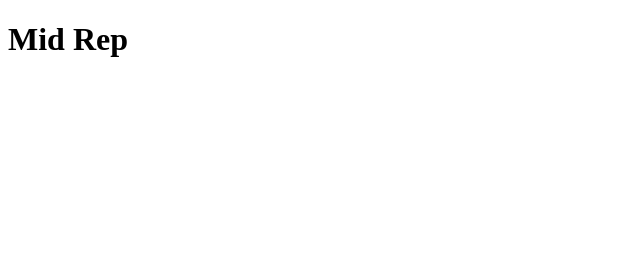
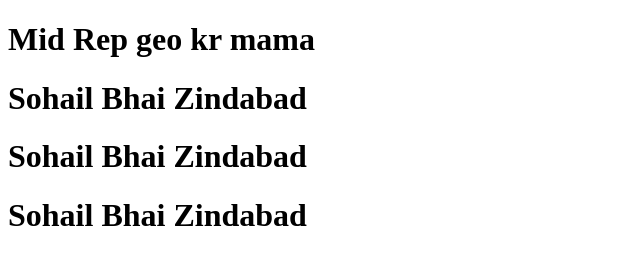
Before and after one commit to UsamaAliRajput/Mid-rep, a plain HTML site: page index.html in a window 1280 px wide. Shown: the whole page, without its empty margins (0-640 px from the left). Drawn offline with Linux system fonts and the light colour scheme.

Commit message:
Update index.html
comit 3

```diff
--- a/index.html
+++ b/index.html
@@ -6,6 +6,18 @@
     <title>MID-REP</title>
 </head>
 <body>
-    <h1>Mid Rep</h1>
+    <h1>Mid Rep  geo kr mama</h1>
+
+    <h1>Sohail Bhai Zindabad</h1>
+
+    <h1>Sohail Bhai Zindabad</h1>
+    <h1>Sohail Bhai Zindabad</h1>
+
+
+
+
+
+
+
 </body>
 </html>
```
